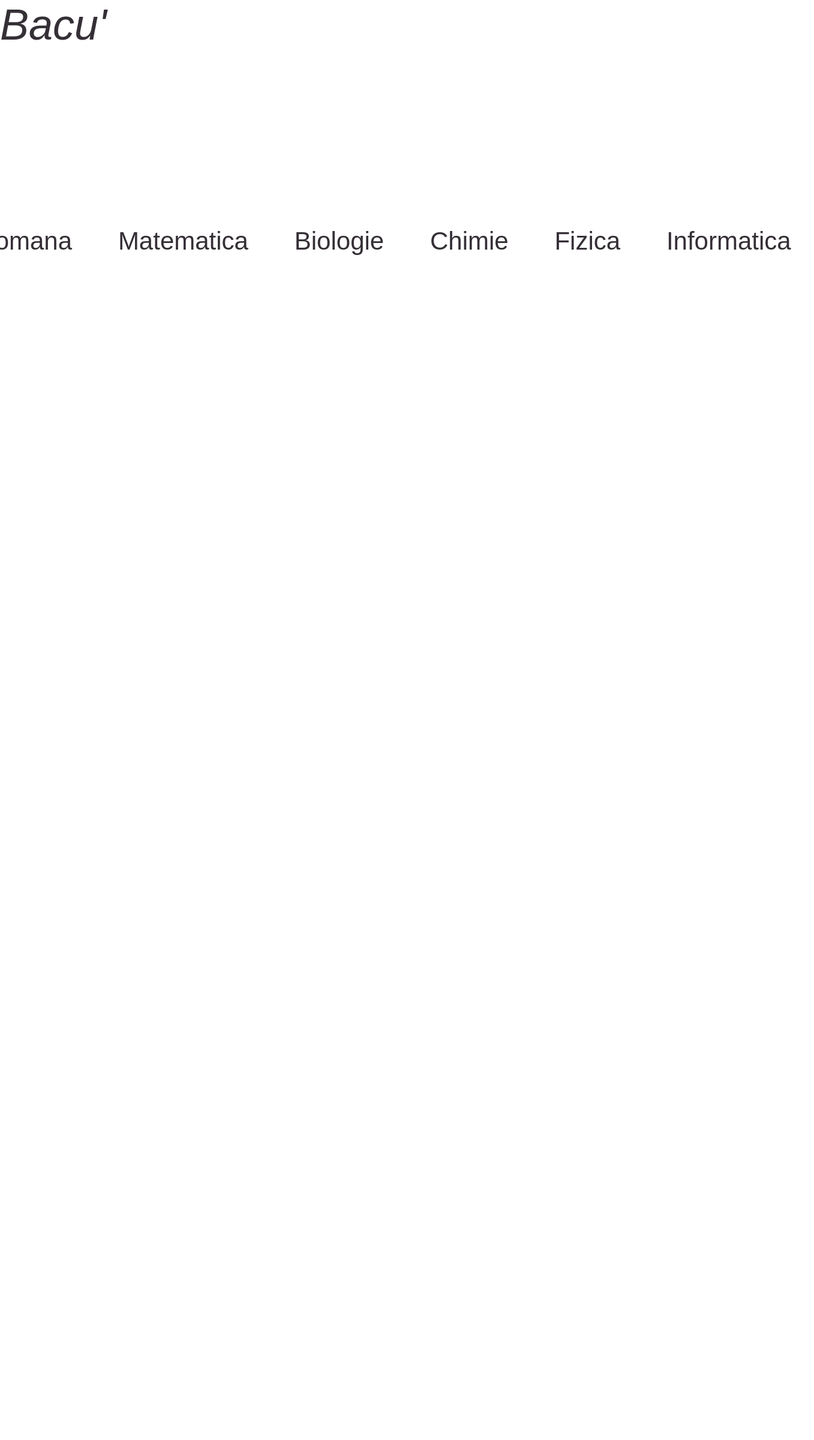
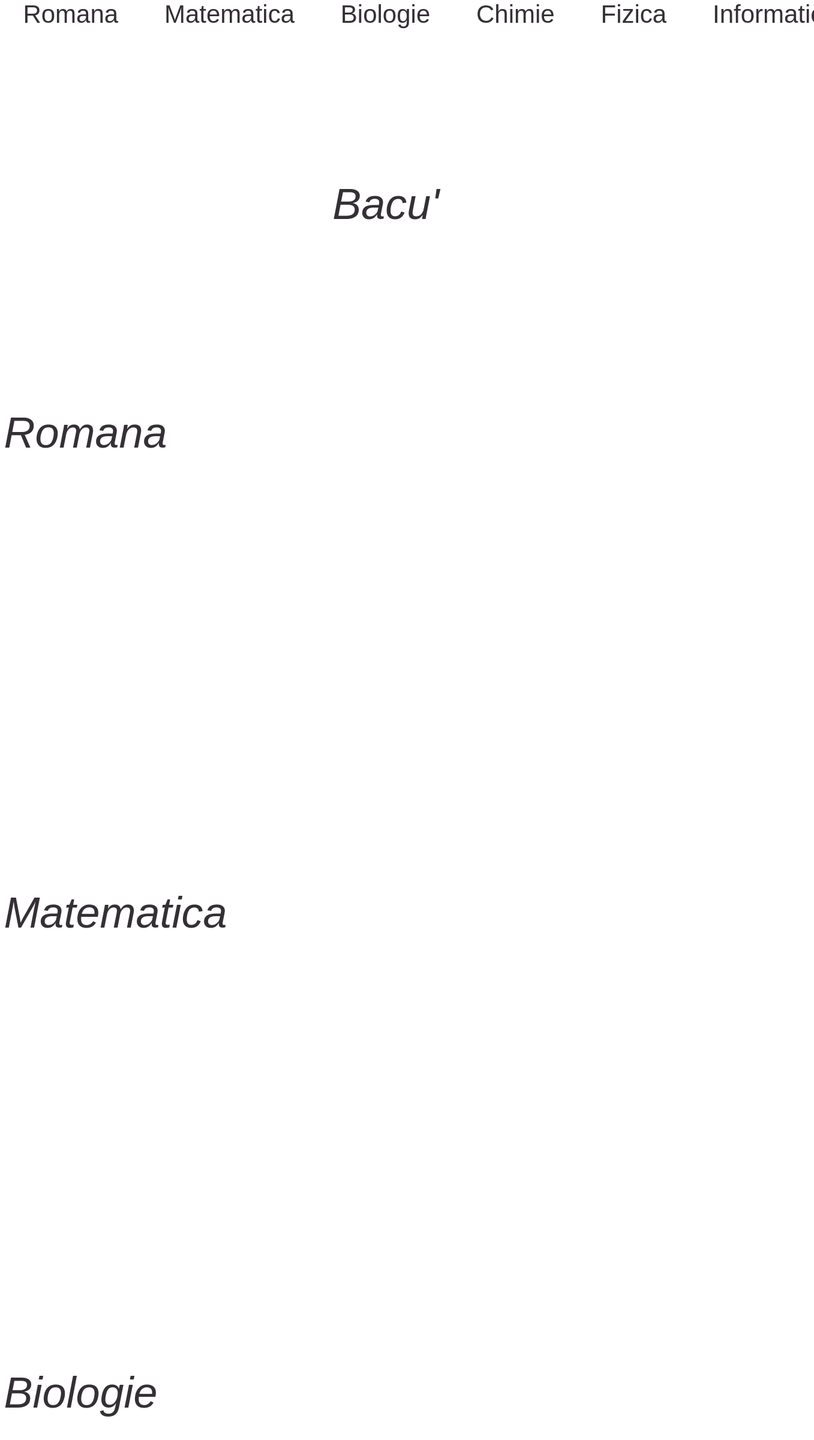
Before and after one commit to dotegoo/bac, a React (Vite) app: page / in a window 1280 px wide. Shown: the top 2400 px of the page at 60% size, 1357 px wide, since content can reach past the window. Before the commit the page ends 800 px from the top, so only its background shows below. Built offline with nearby package versions, Linux system fonts and the light colour scheme; a web font is replaced by a local one.

Commit message:
13nov24' fixed nav + structure with div for each page

```diff
--- a/src/App.css
+++ b/src/App.css
@@ -5,8 +5,8 @@
   margin:0;
   font-family: "Sour Gummy", sans-serif;}
 nav{
-  height: 80vh;
-  display: flex;
+  height: 10vh;
+  position: fixed;
   align-items: center;
   justify-content: center;
 }
@@ -26,7 +26,20 @@ h1{
   font-style: italic;
   color:#352f36;
 }
+header{
+  height: 80vh;
+  display: flex;
+  align-items: center;
+  justify-content: center;
+}
 a{
   text-decoration: none;
   color:#352f36;
 }
+div{
+  height: 100vh;
+}
+div h1{
+padding-left: .5vw;
+padding-top: 5vh;
+}
--- a/src/App.tsx
+++ b/src/App.tsx
@@ -4,19 +4,36 @@ function App() {
 
   return (
     <>
-    <div>
-      <h1>Bacu'</h1>
       <nav>
         <ul>
-          <a href=""><li>Romana</li></a>
-          <a href=""><li>Matematica</li></a>
-          <a href=""><li>Biologie</li></a>
-          <a href=""><li>Chimie</li></a>
-          <a href=""><li>Fizica</li></a>
-          <a href=""><li>Informatica</li></a>
-
+          <a href="#Romana"><li>Romana</li></a>
+          <a href="#Matematica"><li>Matematica</li></a>
+          <a href="#Biologie"><li>Biologie</li></a>
+          <a href="#Chimie"><li>Chimie</li></a>
+          <a href="#Fizica"><li>Fizica</li></a>
+          <a href="#Informatica"><li>Informatica</li></a>
         </ul>
       </nav>
+    <header>
+      <h1>Bacu'</h1>
+    </header>
+    <div id='Romana'>
+      <h1>Romana</h1>
+    </div>
+    <div id='Matematica'>
+      <h1>Matematica</h1>
+    </div>
+    <div id='Biologie'>
+      <h1>Biologie</h1>
+    </div>
+    <div id='Chimie'>
+      <h1>Chimie</h1>
+    </div>
+    <div id='Fizica'>
+      <h1>Fizica</h1>
+    </div>
+    <div id='Informatica'>
+      <h1>Informatica</h1>
     </div>
     </>
   )
```
Also changed, not shown: 1 other file (tests, documents, lock files or other folders).
